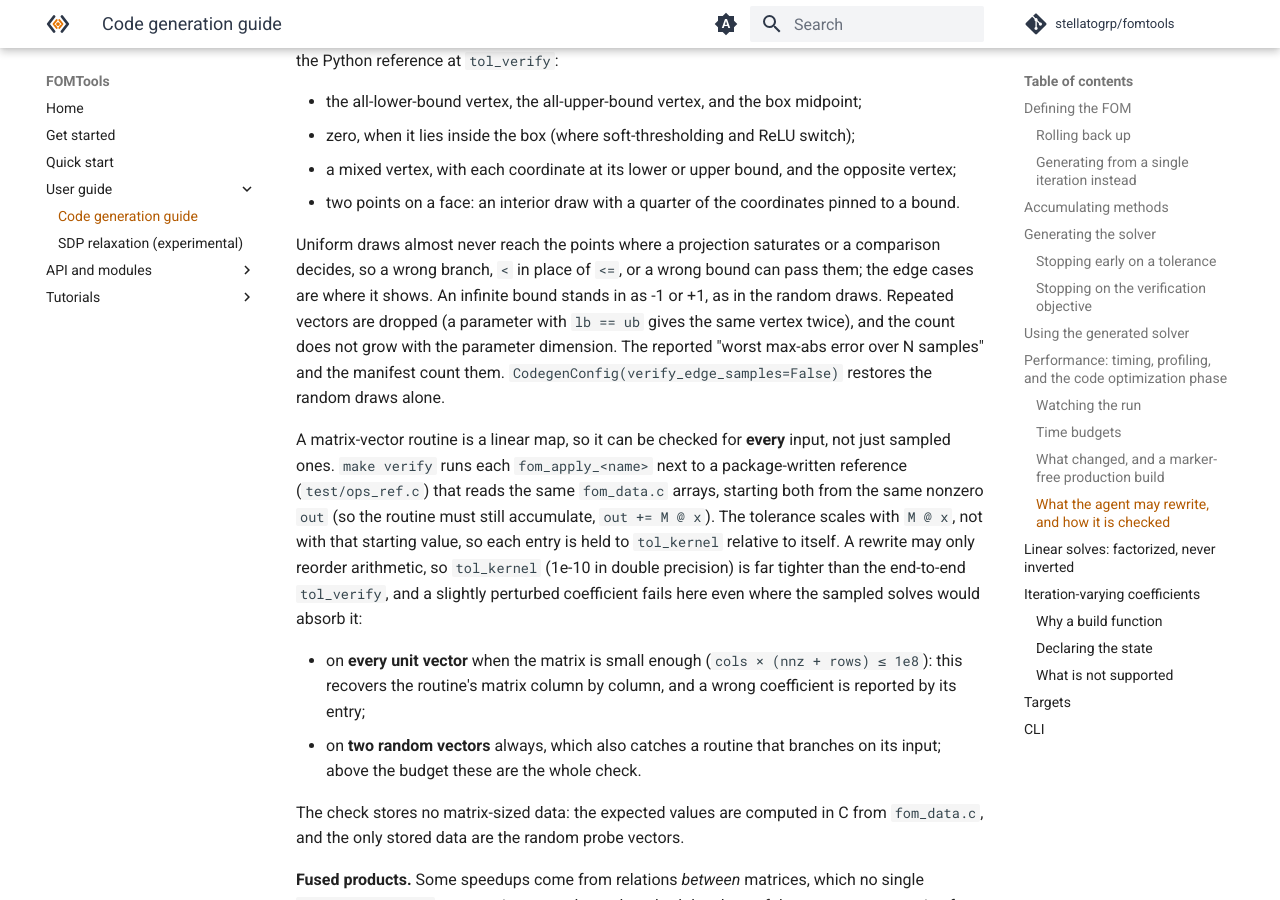
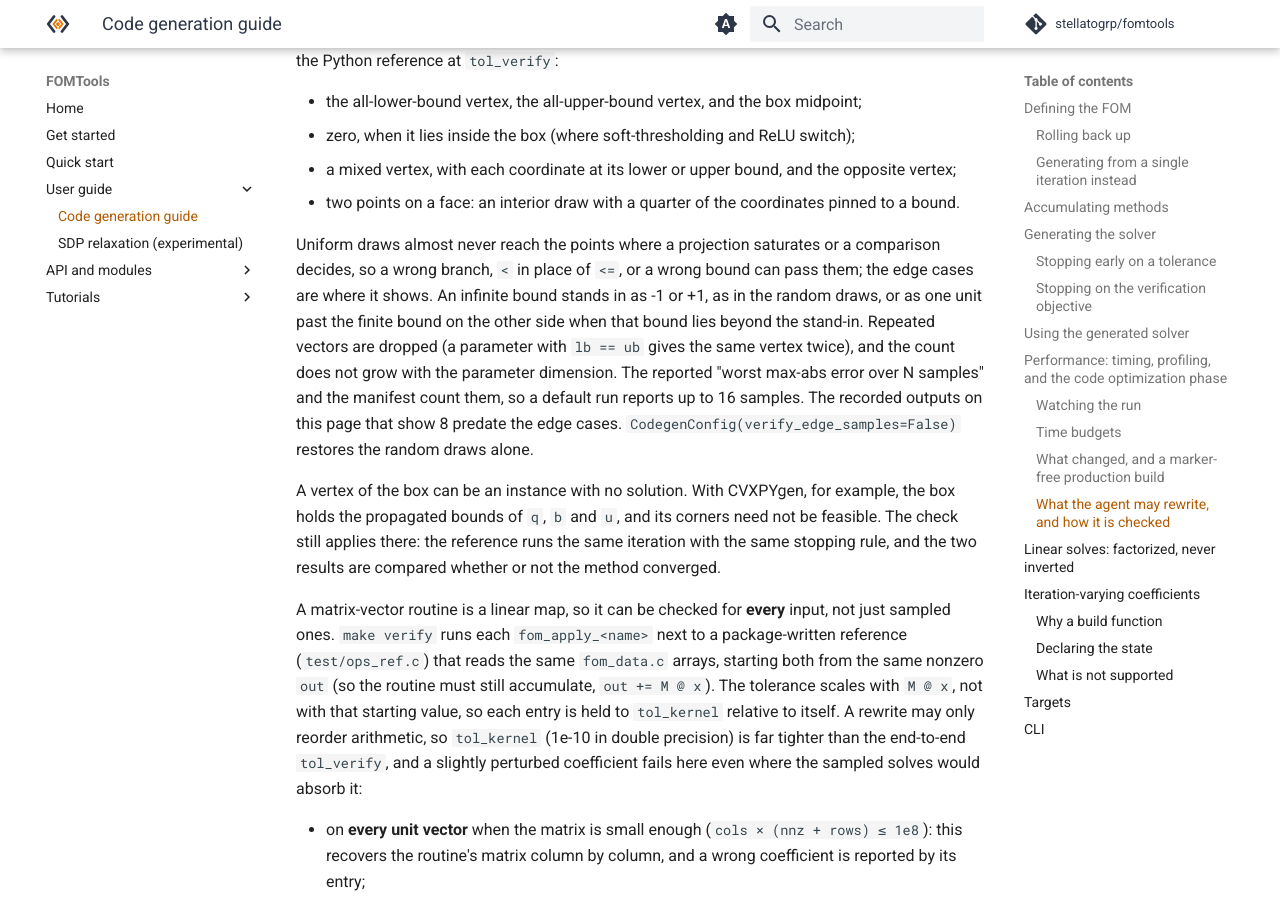
Before and after one commit to stellatogrp/fomtools, an MkDocs documentation site: the page built from docs/user_guide/codegen.md, in a window 1280 px wide and 900 px high, scrolled down 10234 px. Built offline with MkDocs 1.6.1 and Material for MkDocs 9.7.7, drawn with Linux system fonts in a browser that asks for light colours; comment, search, counter and statistics services are not loaded.

Commit message:
Docs: edge samples and the sample count in recorded outputs; edge cases that are infeasible instances

```diff
--- a/docs/user_guide/codegen.md
+++ b/docs/user_guide/codegen.md
@@ -489,11 +489,19 @@ each compared with the Python reference at `tol_verify`:
 Uniform draws almost never reach the points where a projection saturates or a
 comparison decides, so a wrong branch, `<` in place of `<=`, or a wrong bound can
 pass them; the edge cases are where it shows. An infinite bound stands in as -1
-or +1, as in the random draws. Repeated vectors are dropped (a parameter with
-`lb == ub` gives the same vertex twice), and the count does not grow with the
-parameter dimension. The reported "worst max-abs error over N samples" and the
-manifest count them. `CodegenConfig(verify_edge_samples=False)` restores the
-random draws alone.
+or +1, as in the random draws, or as one unit past the finite bound on the other
+side when that bound lies beyond the stand-in. Repeated vectors are dropped (a
+parameter with `lb == ub` gives the same vertex twice), and the count does not
+grow with the parameter dimension. The reported "worst max-abs error over N
+samples" and the manifest count them, so a default run reports up to 16 samples.
+The recorded outputs on this page that show 8 predate the edge cases.
+`CodegenConfig(verify_edge_samples=False)` restores the random draws alone.
+
+A vertex of the box can be an instance with no solution. With CVXPYgen, for
+example, the box holds the propagated bounds of `q`, `b` and `u`, and its corners
+need not be feasible. The check still applies there: the reference runs the same
+iteration with the same stopping rule, and the two results are compared whether
+or not the method converged.
 
 A matrix-vector routine is a linear map, so it can be checked for **every**
 input, not just sampled ones. `make verify` runs each `fom_apply_<name>` next to a
```
